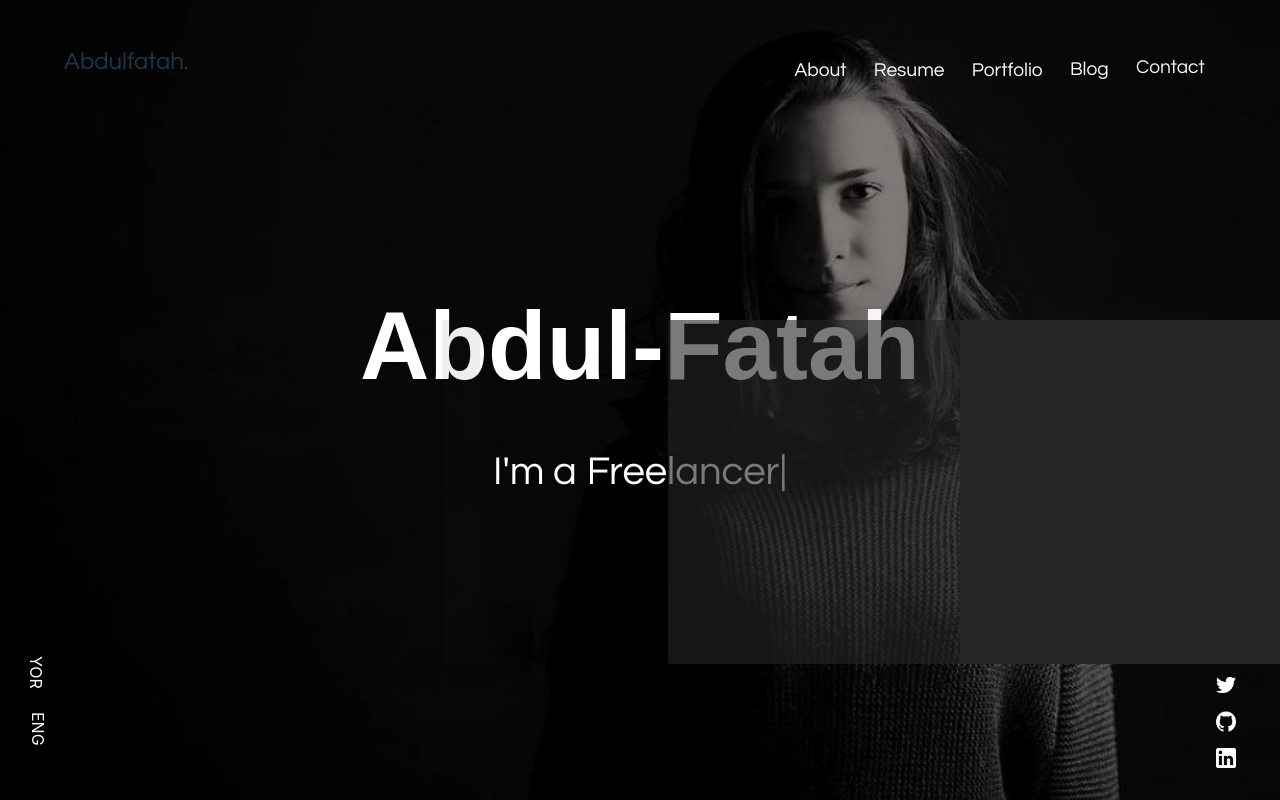
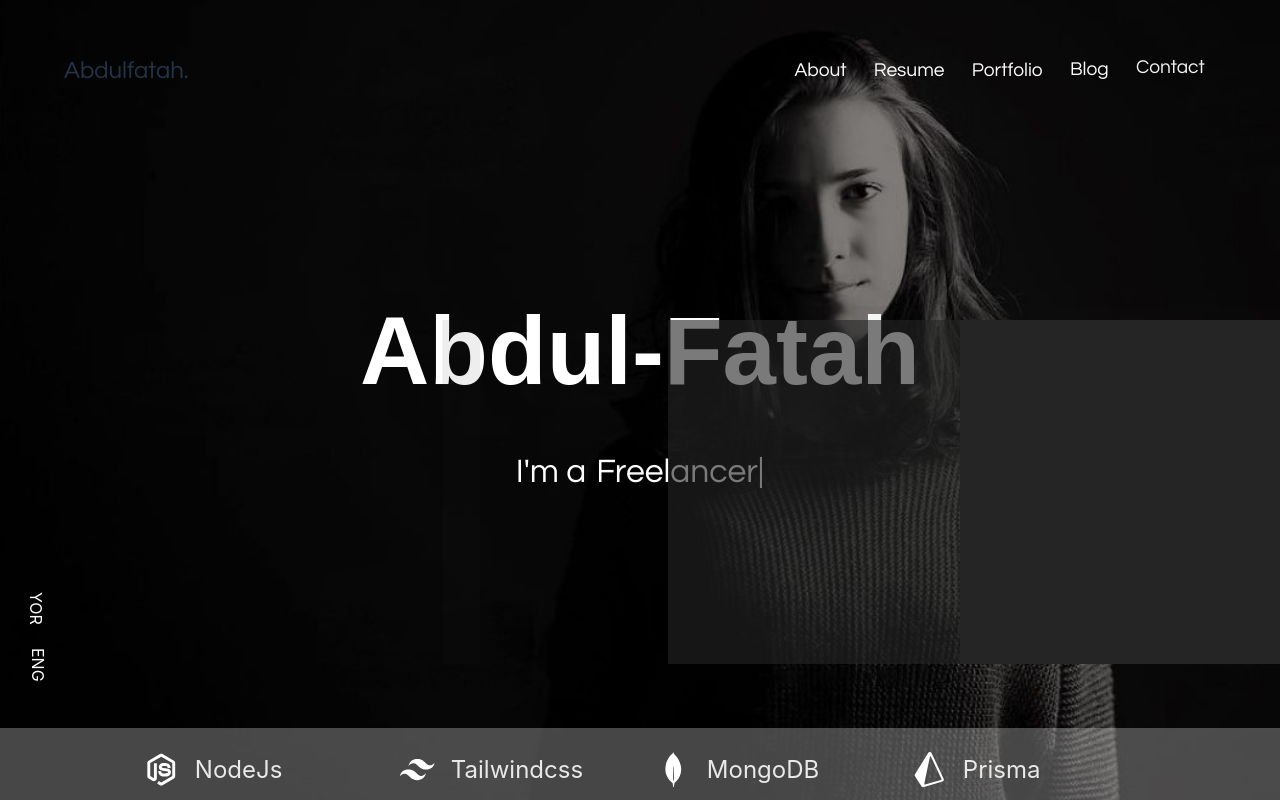
Before and after one commit to isholah360/portfollio, a React (Vite) app: page / in a window 1280 px wide. Shown: the top 800 px of the page. Built offline with nearby package versions, Linux system fonts and the light colour scheme.

Commit message:
stackset

```diff
--- a/package.json
+++ b/package.json
@@ -13,8 +13,10 @@
     "gsap": "^3.12.5",
     "react": "^18.3.1",
     "react-dom": "^18.3.1",
+    "react-icons": "^5.3.0",
     "react-slick": "^0.30.2",
-    "react-type-animation": "^3.2.0"
+    "react-type-animation": "^3.2.0",
+    "slick-carousel": "^1.8.1"
   },
   "devDependencies": {
     "@eslint/js": "^9.9.0",
--- a/src/components/animate/animate.css
+++ b/src/components/animate/animate.css
@@ -72,9 +72,12 @@
 .last{
  margin-left: 50%;
 }
+.writer{
+
+}
 @media screen and (max-width:480px) {
     .nodes, .nods{
-        display:block;
+        /* display:block; */
         overflow-y: hidden;
     }
 
--- a/src/components/animate/animate.jsx
+++ b/src/components/animate/animate.jsx
@@ -17,8 +17,8 @@ const Animate = () => {
   useEffect(() => {
     gsap.fromTo(
       [writer.current],
-      { opacity: 1, color: "white" },
-      { color: "black", opacity: 0, duration: 3, ease: Power3.outIn }
+      { opacity: 1, color: "white",  },
+      { color: "black", opacity: 0, duration: 3, ease: Power3.outIn, }
     );
     gsap.fromTo(
       [node11.current, node22.current, node33.current],
--- a/src/components/headcontent/content.css
+++ b/src/components/headcontent/content.css
@@ -10,7 +10,7 @@
     font-family: 'Mulish', sans-serif;
 }
 .thedev{
-    font-size: 2.5rem;
+    font-size:clamp( 2vw , 2vw + .5rem, 2.5rem);
     margin: 1.5rem 10rem;
     display: flex;
     gap: 10px;
@@ -20,8 +20,8 @@
 @media screen and (max-width:480px) {
 
     .thedev{
-        font-size: 1rem;
-        width: 8rem;
+        font-size:clamp( 3vw , 3vw + .5rem, 2.5rem);
+        width: 10.5rem;
         text-align: center;
     }
     .headercontent{
--- a/src/components/navbar/navbar.css
+++ b/src/components/navbar/navbar.css
@@ -24,10 +24,10 @@
  .logo{
     left: 5%;
     position: absolute;
-    top: 2.75rem;
+    top: 3.3rem;
     list-style: none;
     font-family: 'Questrial', sans-serif;
-    font-weight: bold;
+    font-weight: 800;
     font-size: 1.5rem;
  }
  .navbar ul li a{
--- a/src/pages/homepage/homepage.css
+++ b/src/pages/homepage/homepage.css
@@ -55,13 +55,20 @@
     position: absolute;
 
 }
+.social-media hr{
+    position: absolute;
+    rotate: 90deg;
+    width: 8rem;
+    margin: -6rem 1rem 0 0rem;
+    left: -3.4rem;
+}
 .social-media{
  display: flex;
  flex-direction: column;
  gap: 1rem;
  position: absolute;
  right: -28rem;
- bottom: 2rem;
+ top: 60%;
 
 }
 .media{
@@ -76,7 +83,7 @@
     margin-left: -3.5rem;
 }
 .writer{
-    font-size: 20rem;
+    font-size: 19.5rem;
     position: absolute;
     color: white;
     z-index: 100;
@@ -93,7 +100,38 @@
     color: white;
     left: 1rem;
     rotate: 90deg;
-    bottom: 5rem;}
+    top: 80%;}
+
+.staks{
+
+}
+.stacks{
+    position: absolute;
+    bottom: 0;
+    background-color: rgba(233, 233, 233, 0.301);
+    height: 3vh;
+    padding: 1.5rem 20% 1.5rem 20%;
+    color: #fff;
+    width: 80%;
+    color: #e9e9e9;
+
+}
+.stacks .slick-slider .slick-arrow {
+ display: none;
+}
+.stack-nested{
+    display: flex;
+    justify-items: center;
+    gap: 1rem;
+    position: relative;
+
+}
+.stck-title{
+  padding: -2rem 0rem;
+  font-size: 1.5rem;
+  margin-left: 1rem;
+  position: absolute;
+}
 @media screen and (max-width: 480px) {
     .maainpages{
 
@@ -113,4 +151,10 @@
     font-size: 1rem;
     text-align: center;
     }
+    .stacks{
+
+        width: 100%;
+        padding: 1.5rem 5% 2.5rem 8%;
+
+    }
   }
--- a/src/pages/homepage/homepage.jsx
+++ b/src/pages/homepage/homepage.jsx
@@ -1,10 +1,45 @@
 import React, { useRef, useState, useEffect } from "react";
 import "./homepage.css";
 import gsap from "gsap";
+import Slider from "react-slick";
+import "slick-carousel/slick/slick.css";
+import "slick-carousel/slick/slick-theme.css";
 import Content from "../../components/headcontent/content";
 import Animate from "../../components/animate/animate";
 import Navbar from "../../components/navbar/navbar";
 import { Power3 } from "gsap";
+import { SiNestjs } from "react-icons/si";
+import { SiExpress } from "react-icons/si";
+import { RiNodejsLine } from "react-icons/ri";
+import { SiTailwindcss } from "react-icons/si";
+import { SiMongodb } from "react-icons/si";
+import { SiPrisma } from "react-icons/si";
+import { RiNextjsFill } from "react-icons/ri";
+import { FaReact } from "react-icons/fa";
+import { FaDocker } from "react-icons/fa";
+import { IoLogoFirebase } from "react-icons/io5";
+
+function SampleNextArrow(props) {
+  const { className, style, onClick } = props;
+  return (
+    <div
+      className={className}
+      style={{ ...style, display: "none", }}
+      onClick={onClick}
+    />
+  );
+}
+
+function SamplePrevArrow(props) {
+  const { className, style, onClick } = props;
+  return (
+    <div
+      className={className}
+      style={{ ...style, display: "none", }}
+      onClick={onClick}
+    />
+  );
+}
 
 function Homepage() {
   const bgimg = useRef(null);
@@ -42,7 +77,43 @@ function Homepage() {
       }
     );
   };
-
+  var settings = {
+    dots: false,
+    infinite: true,
+    autoplay: true,
+    speed: 3000,
+    autoplaySpeed: 3000,
+    slidesToShow: 4,
+    slidesToScroll: 2,
+    nextArrow: <SampleNextArrow />,
+    prevArrow: <SamplePrevArrow />,
+    responsive: [
+      {
+        breakpoint: 1024,
+        settings: {
+          slidesToShow: 3,
+          slidesToScroll: 3,
+          infinite: true,
+          dots: true
+        }
+      },
+      {
+        breakpoint: 600,
+        settings: {
+          slidesToShow: 2,
+          slidesToScroll: 2,
+          initialSlide: 2
+        }
+      },
+      {
+        breakpoint: 480,
+        settings: {
+          slidesToShow: 2,
+          slidesToScroll: 1
+        }
+      }
+    ]
+  };
   return (
     <>
       <div className="maainpages">
@@ -60,11 +131,58 @@ function Homepage() {
             </div>
 
             <div className="social-media">
+              <hr style={{ color: "#fff" }} />
               <img className="media" src="assets/instagram.png" alt="" />
               <img className="media" src="assets/facebook.png" alt="" />
               <img className="media" src="assets/twitter.png" alt="" />
               <img className="media" src="assets/github.png" alt="" />
               <img className="media" src="assets/linkedin-logo.png" alt="" />
+            </div>
+            <div className="stacks">
+              <Slider {...settings}>
+                <div className="stack-nested">
+                  <SiNestjs style={{ color: "#fff", fontSize: "2.2rem" }} />
+                  <span className="stck-title">NestJs</span>
+                </div>
+                <div className="stack-nested">
+                  <SiExpress style={{ color: "#fff", fontSize: "2.2rem" }} />
+                  <span className="stck-title">express</span>
+                </div>
+                <div className="stack-nested">
+                  <RiNodejsLine style={{ color: "#fff", fontSize: "2.2rem" }} />
+                  <span className="stck-title">NodeJs</span>
+                </div>
+                <div className="stack-nested">
+                  <SiTailwindcss style={{ color: "#fff", fontSize: "2.2rem" }} />
+                  <span className="stck-title">Tailwindcss</span>
+                </div>
+                <div className="stack-nested">
+                  <SiMongodb style={{ color: "#fff", fontSize: "2.2rem" }} />
+                  <span className="stck-title">MongoDB</span>
+                </div>
+                <div className="stack-nested">
+                  <SiPrisma style={{ color: "#fff", fontSize: "2.2rem" }} />
+                  <span className="stck-title">Prisma</span>
+                </div>
+                <div className="stack-nested">
+                  <FaReact style={{ color: "#fff", fontSize: "2.2rem" }} />
+                  <span className="stck-title">ReactJs</span>
+                </div>
+                <div className="stack-nested">
+                  <FaDocker style={{ color: "#fff", fontSize: "2.2rem" }} />
+                  <span className="stck-title">Docker</span>
+                </div>
+                <div className="stack-nested">
+                  <IoLogoFirebase
+                    style={{ color: "#fff", fontSize: "2.2rem" }}
+                  />
+                  <span className="stck-title">Firebase</span>
+                </div>
+                <div className="stack-nested">
+                  <RiNextjsFill style={{ color: "#fff", fontSize: "2.2rem" }} />
+                  <span className="stck-title">NextJs</span>
+                </div>
+              </Slider>
             </div>
           </div>
         </div>
```
Also changed, not shown: 1 other file (tests, documents, lock files or other folders).
